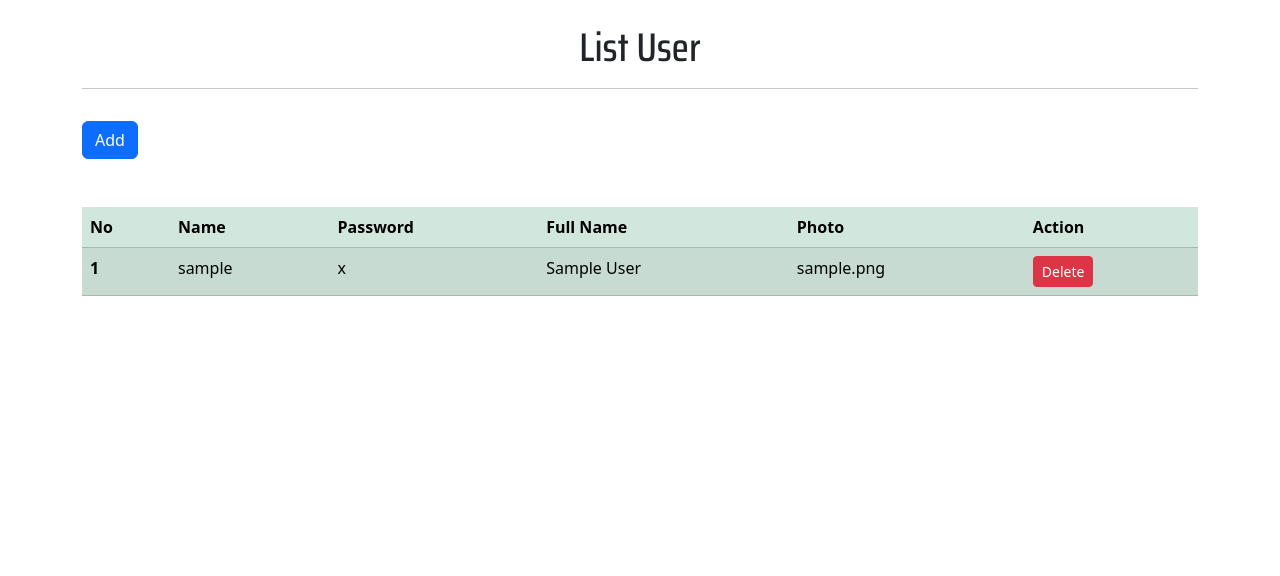
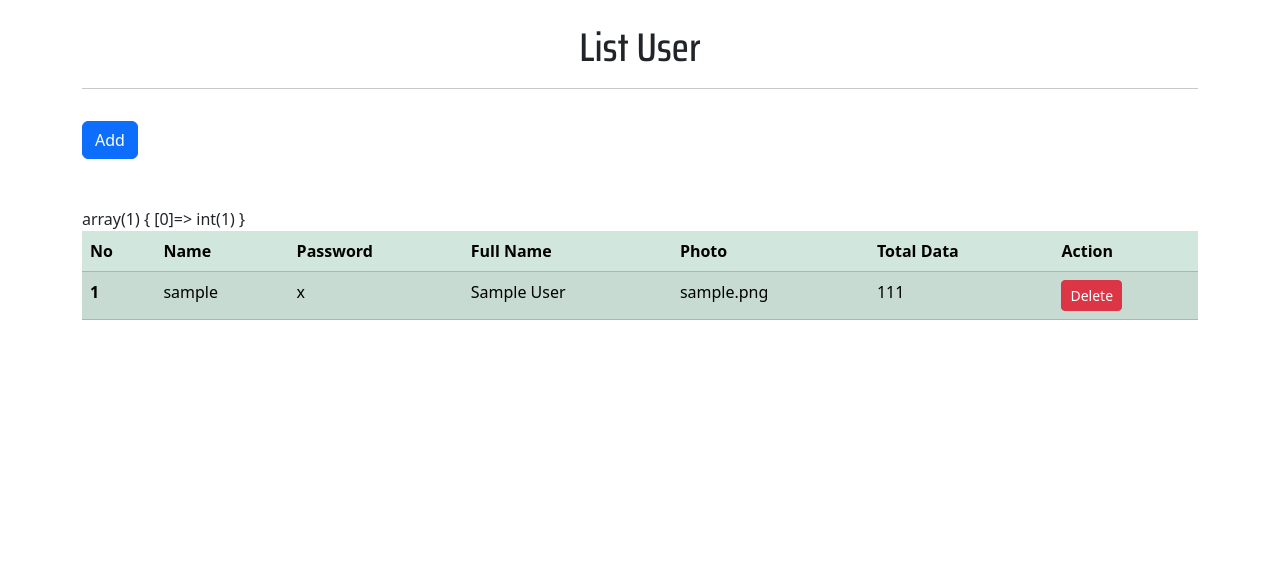
Before and after one commit to ariprahmanhakim98/invitation, a CodeIgniter app: page /myApps/admin/c_user in a window 1280 px wide. Shown: the part 56-632 px from the top of the page. Run offline with CodeIgniter, Linux system fonts and the light colour scheme; the visitor is signed in with stand-in values (Sample User, id 1); tables that the repository leaves empty or names only in its code hold one stand-in row (values such as "Sample post"); some libraries are stand-ins or nearby versions.

Commit message:
try add sum for user data

```diff
--- a/application/controllers/admin/C_user.php
+++ b/application/controllers/admin/C_user.php
@@ -12,14 +12,24 @@ class C_user extends CI_Controller
 		}
 		$this->load->library('form_validation');
 		$this->load->model('M_auth', 'model');
+		$this->load->model('M_invitation', 'invite');
 		$this->load->helper('url');
 	}
 
 	public function index()
 	{
 		$tbl = 'users';
+		$tbl2 = 'tbl_invitation';
 		$data['list'] = $this->model->getlist($tbl);
+		$query = $data['list']->result();
+		$data['sum'] = array();
+		foreach ($query as $key) {
+			$name = array('information' => $key->username);
+			$dat = $this->invite->getlistadm($tbl2, $name)->num_rows();
+			array_push($data['sum'], $dat);
+		}
 
+		// var_dump($tampung);
 		$this->load->view('pages/header');
 		$this->load->view('admin/user_v', $data);
 		$this->load->view('pages/footer');
--- a/application/views/admin/user_v.php
+++ b/application/views/admin/user_v.php
@@ -45,6 +45,7 @@
 		</div>
 	</div>
 	<div class="mt-5 table-responsive" id="mb-table">
+		<?= var_dump($sum) ?>
 		<table class="table table-success table-striped">
 			<thead>
 				<tr>
@@ -53,6 +54,7 @@
 					<th scope="col">Password</th>
 					<th scope="col">Full Name</th>
 					<th scope="col">Photo</th>
+					<th scope="col">Total Data</th>
 					<th scope="col">Action</th>
 				</tr>
 			</thead>
@@ -69,6 +71,7 @@
 								<td><?= $key->password ?></td>
 								<td><?= $key->full_name ?></td>
 								<td><?= $key->photo ?></td>
+								<td>111</td>
 								<td style="">
 									<div class="d-flex">
 										<form method="POST" action="<?= base_url('admin/c_user/delete') ?>">
```
